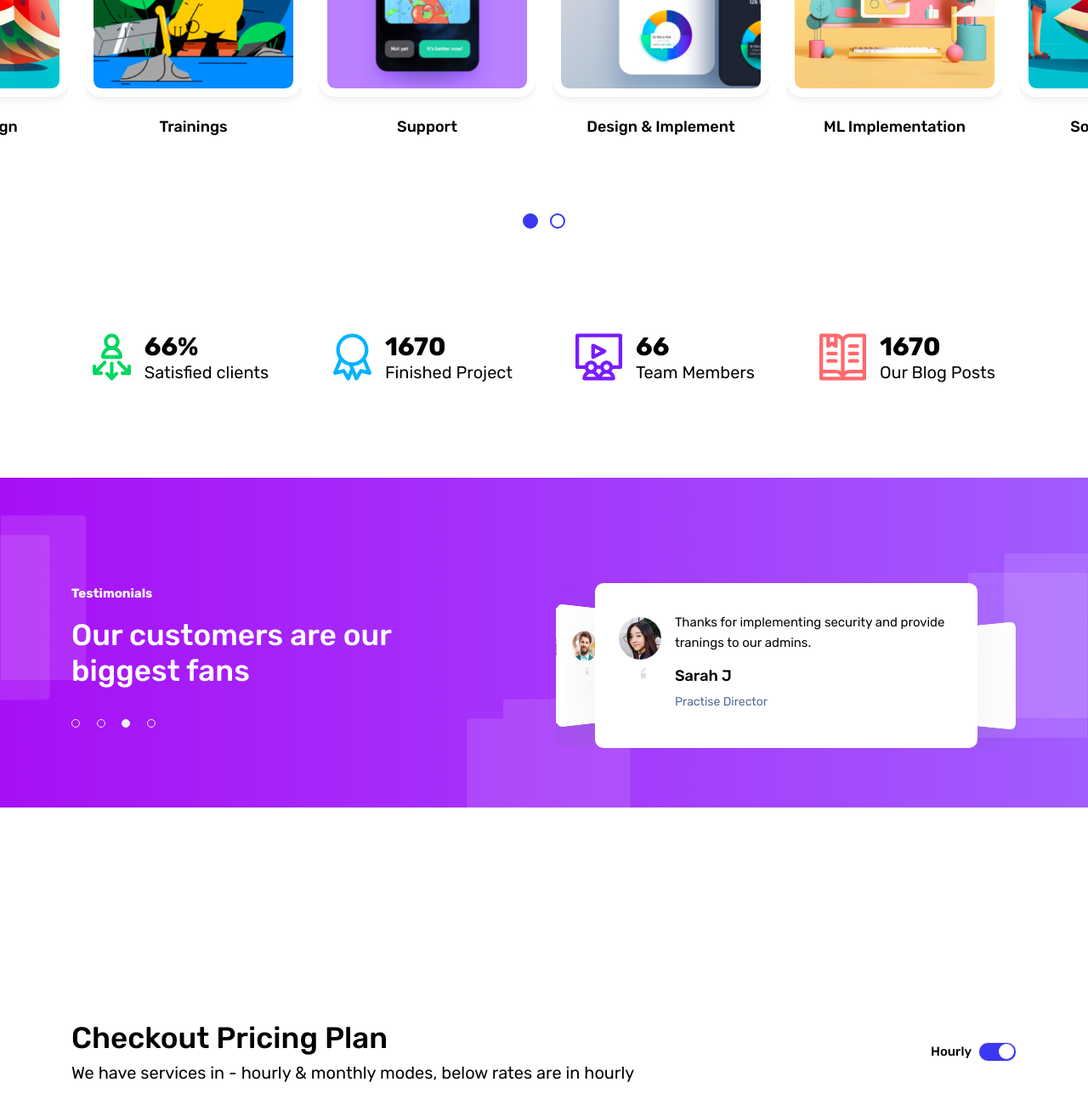
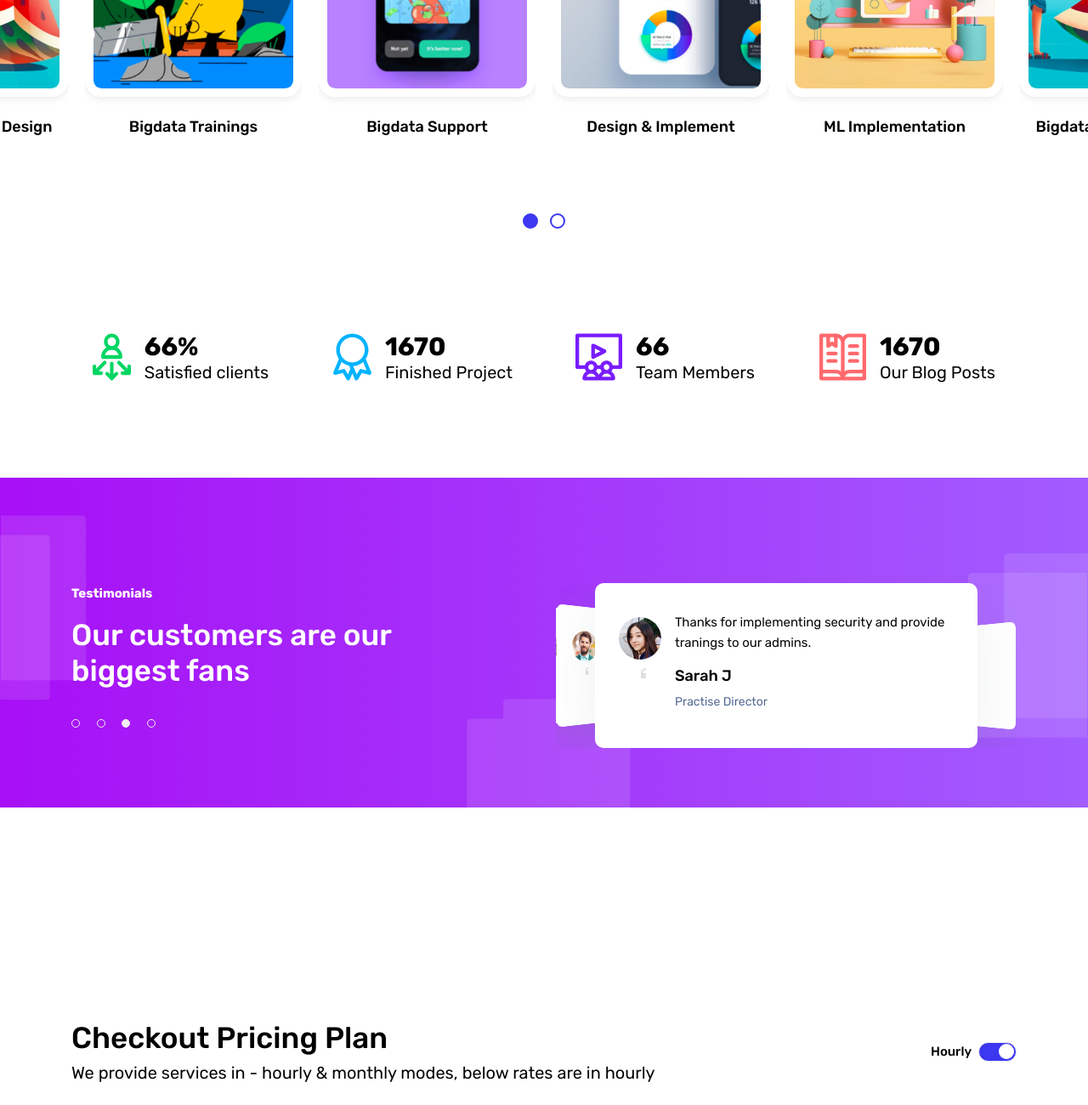
Before and after one commit to Bigdatum-in/bigdatum-in.github.io, a website: page index.html in a window 1280 px wide. Shown: the part 2320-3620 px from the top of the page at 85% size. Drawn offline with Linux system fonts and the light colour scheme.

Commit message:
updated website

```diff
--- a/index.html
+++ b/index.html
@@ -136,7 +136,7 @@
 						<div class="col-sm-4 text-center text-lg-left">
 							<div class="services-box pb-lg-0" data-aos="fade-down" data-aos-easing="linear" data-aos-duration="1500">
 								<img src="images/growth-strategy.svg" alt="growth-strategy" data-aos="zoom-in">
-								<h6 class="text-dark mb-3 mt-4 font-weight-medium">	Bigdata Consulting
+								<h6 class="text-dark mb-3 mt-4 font-weight-medium">Bigdata Consulting
 								</h6>
 								<p>We Provide consulting in Bigdata Domain for implement any sort projects.
 								</p>
@@ -201,11 +201,11 @@
 					<div class="owl-carousel-projects owl-carousel owl-theme">
 						<div class="item">
 							<img src="images/carousel/slider1.jpg" alt="slider">
-							<h6 class="text-dark mb-3 mt-4 font-weight-medium text-center">Trainings</h6>
+							<h6 class="text-dark mb-3 mt-4 font-weight-medium text-center">Bigdata Trainings</h6>
 						</div>
 						<div class="item">
 							<img src="images/carousel/slider2.jpg" alt="slider">
-							<h6 class="text-dark mb-3 mt-4 font-weight-medium text-center">Support</h6>
+							<h6 class="text-dark mb-3 mt-4 font-weight-medium text-center">Bigdata Support</h6>
 						</div>
 						<div class="item">
 							<img src="images/carousel/slider3.jpg" alt="slider">
@@ -217,7 +217,7 @@
 						</div>
 						<div class="item">
 							<img src="images/carousel/slider5.jpg" alt="slider">
-							<h6 class="text-dark mb-3 mt-4 font-weight-medium text-center">Solution Design</h6>
+							<h6 class="text-dark mb-3 mt-4 font-weight-medium text-center">Bigdata Solutions Design</h6>
 						</div>
 					</div>
 				</div>
@@ -350,7 +350,7 @@
 							<div class="d-sm-flex justify-content-between align-items-center mb-2">
 								<div>
 									<h3 class="font-weight-medium text-dark ">Checkout Pricing Plan</h3>
-									<h5 class="text-dark ">We have services in - hourly & monthly modes, below rates are in hourly</h5>
+									<h5 class="text-dark ">We provide services in - hourly & monthly modes, below rates are in hourly</h5>
 								</div>
 								<div class="mb-5 mb-lg-0 mt-3 mt-lg-0">
 									<div class="d-flex align-items-center">
```
